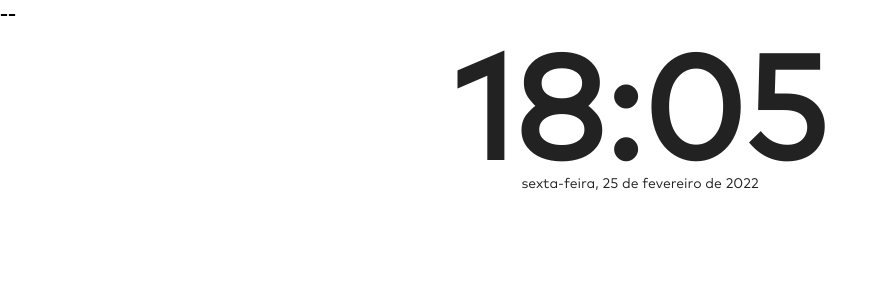
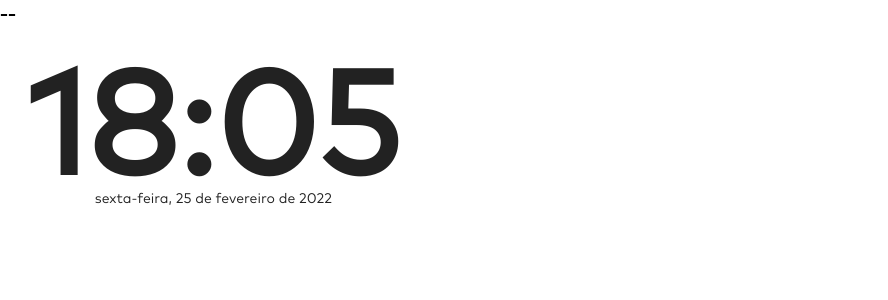
Before and after one commit to ruliandosreis/pb-compass-squad-red, a React (Create React App) app: page / in a window 1280 px wide. Shown: the top 300 px of the page, without its empty margins (0-888 px from the left). Built offline with nearby package versions, Linux system fonts and the light colour scheme; no server answers.

Commit message:
style: fix width of Clock Component

```diff
--- a/src/components/Clock/Clock.jsx
+++ b/src/components/Clock/Clock.jsx
@@ -52,7 +52,7 @@ export const Clock = () => {
             });
         }, 1000);
         return () => clearInterval(timer);
-    });
+    },[dateTime]);
 
     return (
         <DateContainer>
--- a/src/components/Clock/Clock.style.jsx
+++ b/src/components/Clock/Clock.style.jsx
@@ -5,6 +5,8 @@ export const DateContainer = styled.div`
     flex-direction: column;
     align-items: center;
     justify-content: center;
+    width: calc(100vw/3);
+    margin-top: 15px;
 `
 export const ClockContainer = styled.h1`
     font-size: 9em;
```
